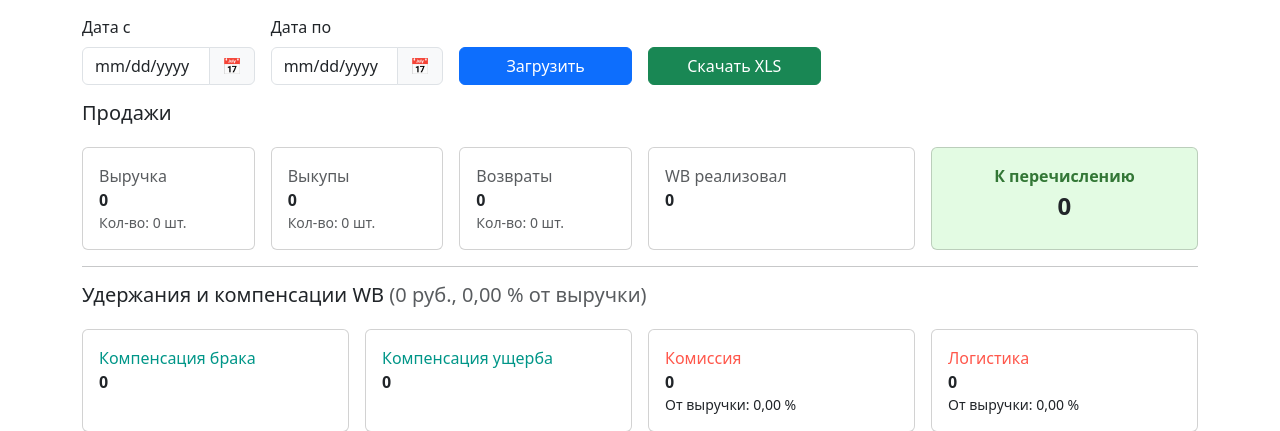
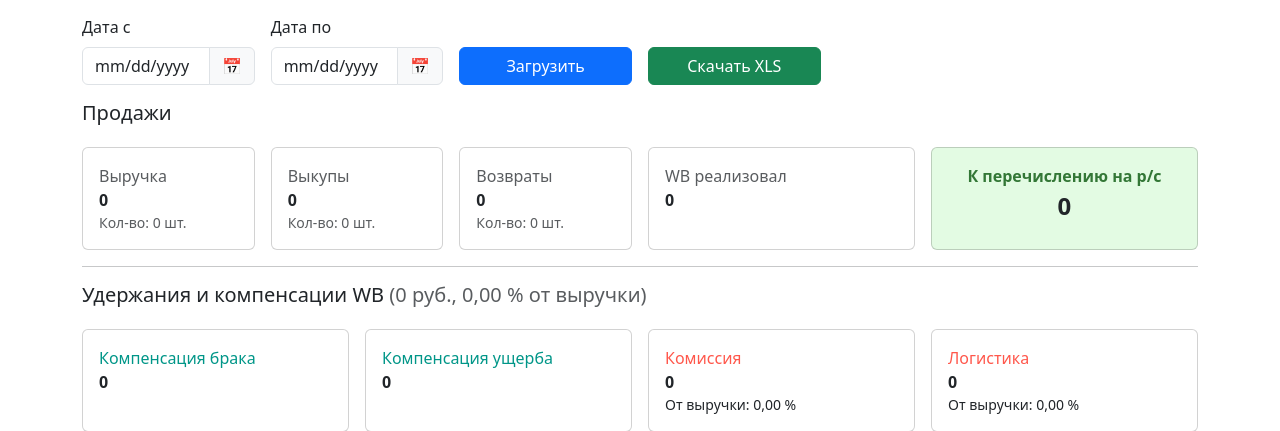
Before and after one commit to YoSkirukat/FuckBerry, a Python web app: template templates/finance_report.html in a window 1280 px wide. Shown: the part 114-545 px from the top of the page. Run offline with Jinja, Linux system fonts and the light colour scheme; the template is opened without the code that fills it: most values are stand-ins (such as "Sample title", 1, 10 or a date in 2020).

Commit message:
Обновлен текст в шаблоне финансового отчета, добавив уточнение "на р/с" к фразе "К перечислению" для повышения ясности информации.

```diff
--- a/templates/finance_report.html
+++ b/templates/finance_report.html
@@ -341,7 +341,7 @@
         </div>
         <div class="col-12 col-md-3">
           <div class="card h-100 for-pay-card"><div class="card-body">
-            <div class="text-muted">К перечислению</div>
+            <div class="text-muted">К перечислению на р/с</div>
             <div class="fs-4" style="text-align: center;"><strong id="finForPayVal">0</strong></div>
           </div></div>
         </div>
```
